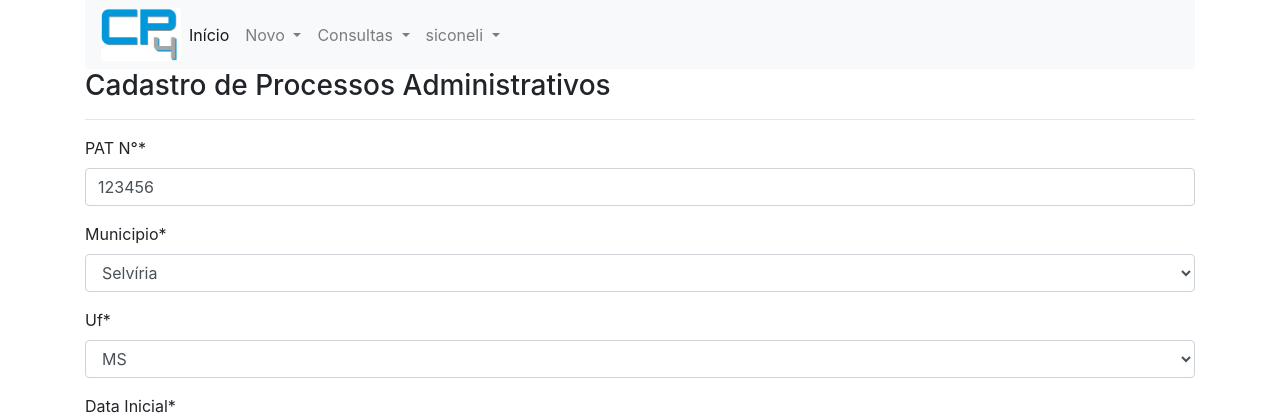
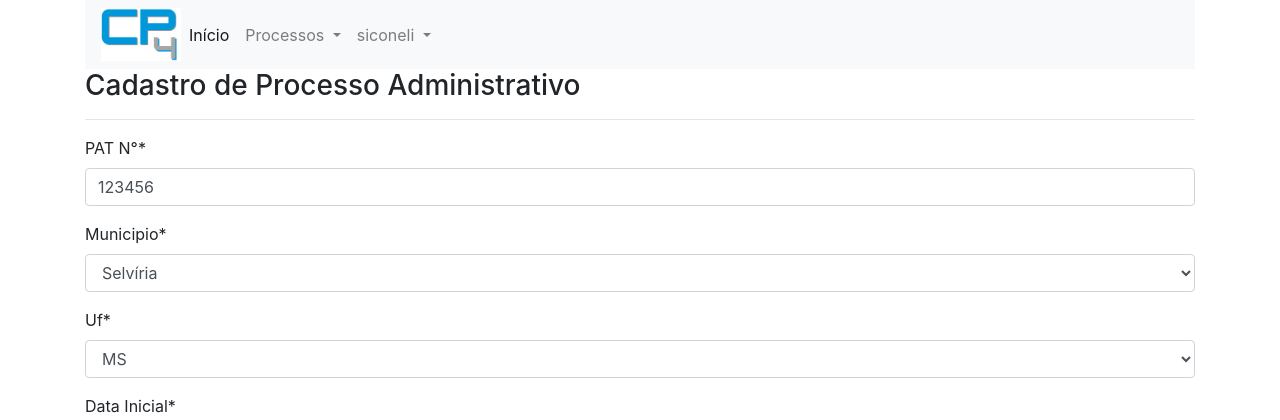
Before and after one commit to siconeli/CP4, a Django app: page /editar/administrativo/3/ in a window 1280 px wide. Shown: the top 420 px of the page. Run offline with Django 4.2, Linux system fonts and the light colour scheme; a user stored in the database is signed in; data comes from the database, SQL or seed files in the repository; both versions use the stored data as it was after the commit; some libraries are stand-ins or nearby versions.

Commit message:
construindo

```diff
--- a/cadastros/models.py
+++ b/cadastros/models.py
@@ -28,7 +28,7 @@ class CadAndamentos(Base): # Cadastro de tipos de andamento realizado apenas pel
     def __str__(self):
         return f'{self.cadandamento}'
 
-class Andamento(Base):
+class Andamento(Base): # Cadastro de andamentos - Campos do Formulário
     datandamento = models.DateField(verbose_name='Data do Andamento')
     andamento = models.ForeignKey(CadAndamentos, on_delete=models.PROTECT)
     dataprazo = models.DateField(verbose_name='Prazo')
@@ -40,20 +40,20 @@ class Andamento(Base):
     def __str__(self):
         return f'{self.datandamento}'
 
-class ProcessoAdministrativo(Base): # Cadastro de processo administrativo
-    pat = models.IntegerField(verbose_name='PAT N°', unique=True) # PAT n° - Número do processo
-    municipio = models.ForeignKey(Municipio, on_delete=models.PROTECT) # Município
+class ProcessoAdministrativo(Base): # Cadastro de processo administrativo - Campos do Formulário
+    pat = models.IntegerField(verbose_name='PAT N°', unique=True) # Número do processo
+    municipio = models.ForeignKey(Municipio, on_delete=models.PROTECT)
     uf = models.ForeignKey(UnidadeFederativa, on_delete=models.PROTECT) # O 'PROTECT' protege na hora de um delete, não deixa excluir se possuir algum vínculo.
-    datini = models.DateField(verbose_name='Data Inicial') # Data inicial
-    datfin = models.DateField(verbose_name='Data Final') # Data final
-    datdivat = models.DateField(verbose_name='Data Dívida Ativa') # Data dívida ativa
-    valtrib = models.DecimalField(decimal_places=2 , max_digits=9, verbose_name='Valor do Atributo') # Valor do Tributo
-    valmul = models.DecimalField(decimal_places=2 , max_digits=9, verbose_name='Valor da Multa') # Valor da Multa
-    valcred = models.DecimalField(decimal_places=2 , max_digits=9, verbose_name='Valor do Crédito') # Valor do Crédito
-    valatu = models.DecimalField(decimal_places=2 , max_digits=9, verbose_name='Valor do Atualizado') # Valor do Atualizado
-    datvalatu = models.DateField(verbose_name='Data Valor Atualizado') # Data valor atualizado
-    datand = models.DateField(verbose_name='Data Andamento') # Data andamento
-    datprazo = models.DateField(verbose_name='Data Prazo') # Data prazo
+    datini = models.DateField(verbose_name='Data Inicial')
+    datfin = models.DateField(verbose_name='Data Final')
+    datdivat = models.DateField(verbose_name='Data Dívida Ativa')
+    valtrib = models.DecimalField(decimal_places=2 , max_digits=9, verbose_name='Valor do Atributo')
+    valmul = models.DecimalField(decimal_places=2 , max_digits=9, verbose_name='Valor da Multa')
+    valcred = models.DecimalField(decimal_places=2 , max_digits=9, verbose_name='Valor do Crédito')
+    valatu = models.DecimalField(decimal_places=2 , max_digits=9, verbose_name='Valor do Atualizado')
+    datvalatu = models.DateField(verbose_name='Data Valor Atualizado')
+    datand = models.DateField(verbose_name='Data Andamento')
+    datprazo = models.DateField(verbose_name='Data Prazo')
     #upload = models.FileField(upload_to='uploads/', verbose_name='Arquivo Processo')  # Para fazer upload de arquivos
 
     def __str__(self):
--- a/cadastros/templates/cadastros/cadprocessoadm-cadastrar.html
+++ b/cadastros/templates/cadastros/cadprocessoadm-cadastrar.html
@@ -11,7 +11,7 @@
 {% endblock %}
 
 {% block conteudo %}
-<h3>Cadastro de Processos Administrativos</h3>
+<h3>Cadastro de Processo Administrativo</h3>
 <hr>
 
 <form action="" method="post" enctype="multipart/form-data">
--- a/cadastros/templates/cadastros/listas/cadprocessoadm-listar.html
+++ b/cadastros/templates/cadastros/listas/cadprocessoadm-listar.html
@@ -10,8 +10,12 @@
 
 {% block conteudo %}
 <h3>Lista de Processos Administrativos</h3>
+<hr>
 
-<hr>
+<a href="{% url 'cre-proc-adm' %}" class="btn btn-warning btn-sm">+ Novo Processo</a>
+
+<br></br>
+
 <div class="table-responsive">
     <table class="table table-striped">
         <tr>
--- a/cadastros/urls.py
+++ b/cadastros/urls.py
@@ -5,6 +5,8 @@ from .views import CadProcessoAdmDelete
 from .views import CadProcessoAdmList
 from .views import AndamentosList
 from .views import CadAndamentoCreate
+from .views import CadAndamentoUpdate
+from .views import CadAndamentoDelete
 
 urlpatterns = [
     ###### VISUALIZAR ######
@@ -16,9 +18,11 @@ urlpatterns = [
 
     ###### UPDATE ######
     path('editar/administrativo/<int:pk>/', CadProcessoAdmUpdate.as_view(), name='upd-proc-adm'),
+    path('editar/andamento/administrativo/<int:pk>/', CadAndamentoUpdate.as_view(), name='upd-and-proc-adm'),
 
     ###### DELETE ######
     path('excluir/administrativo/<int:pk>/', CadProcessoAdmDelete.as_view(), name='del-proc-adm'),
+    path('excluir/andamento/administrativo/<int:pk>/', CadAndamentoDelete.as_view(), name='del-and-proc-adm' ), #continuar
 
     ###### LIST ######
     path('listar/administrativo/', CadProcessoAdmList.as_view(), name='list-proc-adm'),
--- a/cadastros/views.py
+++ b/cadastros/views.py
@@ -1,4 +1,4 @@
-from django.views.generic import TemplateView # Módulo para apenas visualizar
+from django.views.generic import TemplateView # Módulo apenas para visualizar
 from django.views.generic.edit import CreateView, UpdateView, DeleteView # Módulo para criar, atualizar e deletar
 from django.views.generic.list import ListView # Módulo para listar
 
@@ -14,8 +14,9 @@ from braces.views import GroupRequiredMixin # Para realizar o controle de grupos
 
 
 
+
 ###### CREATE ######
-class CadProcessoAdmCreate(GroupRequiredMixin, LoginRequiredMixin, CreateView):
+class CadProcessoAdmCreate(GroupRequiredMixin, LoginRequiredMixin, CreateView): # Cadastro Processo Administrativo
     login_url = reverse_lazy('login')
     group_required = u"Consultores AEG"  # O usuário precisa estar no grupo 'consultores AEG' para ter permissão de realizar cadastros.
     model = ProcessoAdministrativo
@@ -24,7 +25,7 @@ class CadProcessoAdmCreate(GroupRequiredMixin, LoginRequiredMixin, CreateView):
     success_url = reverse_lazy('list-proc-adm')  # name da url, irá direcionar para a url
 
 
-class CadAndamentoCreate(GroupRequiredMixin, LoginRequiredMixin, CreateView):
+class CadAndamentoCreate(GroupRequiredMixin, LoginRequiredMixin, CreateView): # Cadastro Andamento Administrativo
     login_url = reverse_lazy('login')
     group_required = u"Consultores AEG"
     model = Andamento
@@ -34,8 +35,9 @@ class CadAndamentoCreate(GroupRequiredMixin, LoginRequiredMixin, CreateView):
 
 
 
+
 ###### UPDATE ######
-class CadProcessoAdmUpdate(GroupRequiredMixin, LoginRequiredMixin, UpdateView):
+class CadProcessoAdmUpdate(GroupRequiredMixin, LoginRequiredMixin, UpdateView): # Update Processo Administrativo
     login_url = reverse_lazy('login')
     group_required = u"Consultores AEG"
     model = ProcessoAdministrativo
@@ -44,8 +46,19 @@ class CadProcessoAdmUpdate(GroupRequiredMixin, LoginRequiredMixin, UpdateView):
     success_url = reverse_lazy('list-proc-adm')
 
 
+class CadAndamentoUpdate(GroupRequiredMixin, LoginRequiredMixin, UpdateView): # Update Andamento Administrativo
+    login_url = reverse_lazy('login')
+    group_required = u"Consultores AEG"
+    model = Andamento
+    fields = ['datandamento', 'andamento', 'dataprazo', 'locprocesso', 'Funcionario', 'datrecebimento', 'complemento']
+    template_name = 'cadastros/cadandprocessoadm-cadastrar.html'
+    success_url = reverse_lazy('list-and-proc-adm')
+
+
+
+
 ###### DELETE ######
-class CadProcessoAdmDelete(GroupRequiredMixin, LoginRequiredMixin, DeleteView):
+class CadProcessoAdmDelete(GroupRequiredMixin, LoginRequiredMixin, DeleteView): # Delete Processo Administrativo
     login_url = reverse_lazy('login')
     group_required = u"Consultores AEG"
     model = ProcessoAdministrativo
@@ -53,8 +66,18 @@ class CadProcessoAdmDelete(GroupRequiredMixin, LoginRequiredMixin, DeleteView):
     success_url = reverse_lazy('list-proc-adm')
 
 
+class CadAndamentoDelete(GroupRequiredMixin, LoginRequiredMixin, DeleteView): # Delete Processo Administrativo
+    login_url = reverse_lazy('login')
+    group_required = u"Consultores AEG"
+    model = Andamento
+    template_name = 'cadastros/cadandprocessoadm-deletar.html'
+    success_url = reverse_lazy('list-and-proc-adm')
+
+
+
+
 ###### LIST ######
-class CadProcessoAdmList(LoginRequiredMixin, ListView):
+class CadProcessoAdmList(LoginRequiredMixin, ListView): # List Processo Administrativo
     login_url = reverse_lazy('login')
     model = ProcessoAdministrativo
     template_name = 'cadastros/listas/cadprocessoadm-listar.html'
@@ -63,4 +86,4 @@ class CadProcessoAdmList(LoginRequiredMixin, ListView):
 class AndamentosList(LoginRequiredMixin, ListView):
     login_url = reverse_lazy('login')
     model = Andamento
-    template_name = 'cadastros/listas/andprocessoadm-listar.html'
+    template_name = 'cadastros/listas/cadandprocessoadm-listar.html'
--- a/core/templates/core/index.html
+++ b/core/templates/core/index.html
@@ -29,17 +29,8 @@
                     <a class="nav-link" href="{% url 'index' %}">Início <span class="sr-only">(current)</span></a>
                     </li>
                     <li class="nav-item dropdown">
-                    <a class="nav-link dropdown-toggle" href="#" id="navbarDropdown" role="button" data-toggle="dropdown" aria-haspopup="true" aria-expanded="false">
-                        Novo
-                    </a>
-                    <div class="dropdown-menu" aria-labelledby="navbarDropdown">
-                        <a class="dropdown-item" href="{% url 'cre-proc-adm' %}">Novo Processo Administrativo Tributário</a>
-                        <!--<a class="dropdown-item" href="#">Novo Processo Judicial</a>-->
-                    </div>
-                    </li>
-                    <li class="nav-item dropdown">
                         <a class="nav-link dropdown-toggle" href="#" id="navbarDropdown" role="button" data-toggle="dropdown" aria-haspopup="true" aria-expanded="false">
-                        Consultas
+                        Processos
                         </a>
                         <div class="dropdown-menu" aria-labelledby="navbarDropdown">
                         <a class="dropdown-item" href="{% url 'list-proc-adm' %}">Processos Administrativos Tributários</a>
```
Also changed, not shown: cadastros/templates/cadastros/cadandprocessoadm-deletar.html (added, +29 -0 lines), cadastros/templates/cadastros/listas/cadandprocessoadm-listar.html (renamed from cadastros/templates/cadastros/listas/andprocessoadm-listar.html, +7 -1 lines), db.sqlite3.
